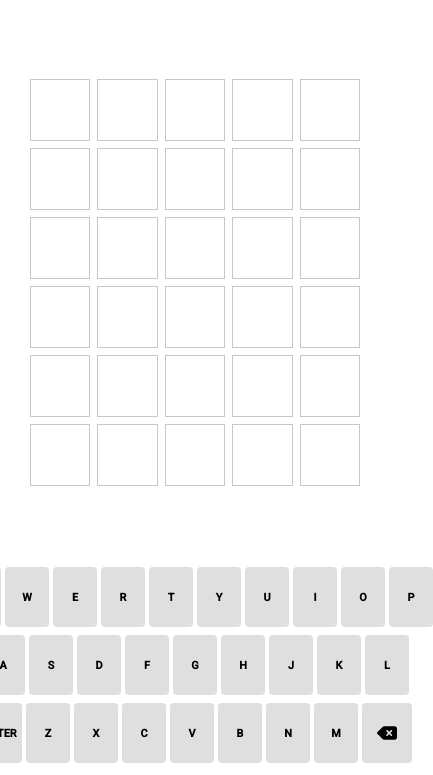
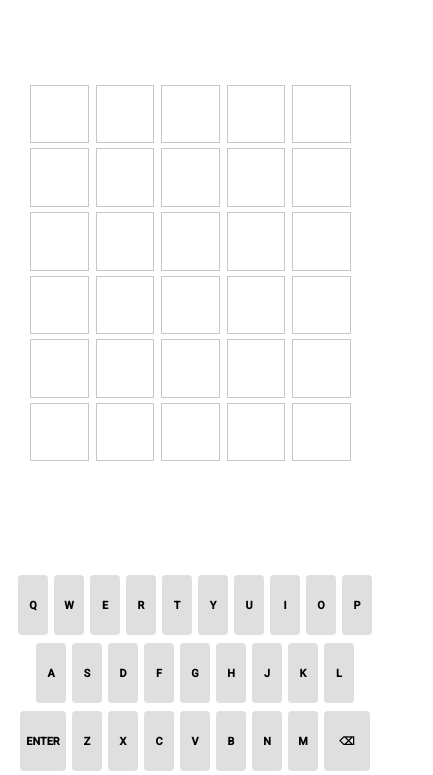
Before and after one commit to GabyVictoria0122/wordle-dinamico, a plain HTML site: page index.html in a window 390 px wide. Shown: the part 69-844 px from the top of the page, 433 px wide, since content can reach past the window. Drawn offline with nearby package versions, Linux system fonts and the light colour scheme.

Commit message:
mobile firts okay

```diff
--- a/index.html
+++ b/index.html
@@ -6,6 +6,11 @@
     <meta name="viewport" content="width=device-width, initial-scale=1.0" />
     <title>Wordle Clone - Busertech 2022</title>
     <link rel="stylesheet" href="./style.css" />
+    <!-- Animate -->
+    <link
+      rel="stylesheet"
+      href="https://cdnjs.cloudflare.com/ajax/libs/animate.css/4.1.1/animate.min.css"
+    />
   </head>
   <body>
     <div class="container" onload="salvo()">
@@ -83,7 +88,7 @@
           <button class="tecla">L</button>
         </div>
         <div class="linha-tecla">
-          <button class="tecla q">ENTER</button>
+          <button class="tecla tecla-del">ENTER</button>
           <button class="tecla">Z</button>
           <button class="tecla">X</button>
           <button class="tecla">C</button>
@@ -91,13 +96,7 @@
           <button class="tecla">B</button>
           <button class="tecla">N</button>
           <button class="tecla">M</button>
-          <button class="tecla tecla-del">
-            <img
-              class="button-backspace"
-              src="./image/icone-backspace.svg"
-              alt=""
-            />
-          </button>
+          <button class="tecla tecla-del">⌫</button>
         </div>
       </div>
     </div>
--- a/palavras.js
+++ b/palavras.js
@@ -80,4 +80,5 @@ const palavrasValidasAcentuadas = ['sagaz', 'amago', 'negro', 'êxito', 'mexer',
     'nesga', 'pluma', 'sofia', 'outra', 'pátio', 'dados', 'grife', 'lábil', 'diabo', 'raiar', 'pavio', 'sabiá',
     'trair', 'skate', 'pagar', 'roubo', 'pazes', 'dique', 'xampu', 'tacho', 'podre', 'disso', 'surra', 'tíbio',
     'filme', 'abono', 'caibo', 'cisco', 'farei', 'dobro', 'jeová', 'domar', 'digna', 'couve', 'quais', 'posta',
-    'régia', 'notar', 'bruxa', 'barra', 'regem', 'volto', 'toque', 'buril']
+    'régia', 'notar', 'bruxa', 'barra', 'regem', 'volto', 'toque', 'buril', 'preta', 'mesma', 'estas', 'nervo',
+    'mesmo']
--- a/style.css
+++ b/style.css
@@ -6,15 +6,19 @@
   box-sizing: border-box;
   font-family: "Roboto", sans-serif;
 }
+body {
+  width: 100%;
+  height: 100%;
+}
 
 .container {
   height: 100vh;
   display: flex;
-  width: 100vw;
+  width: 100%;
   flex-flow: column nowrap;
   align-items: center;
   justify-content: space-between;
-  padding-bottom: 12px;
+  /* padding-bottom: 12px; */
 }
 
 .navbar {
@@ -25,9 +29,11 @@
   justify-content: center;
   align-items: center;
   /* ll */
-  height: 67px;
+  /* height: 67px; */
+  height: 41px;
+
   border: 0.4px solid rgba(128, 128, 128, 0.25);
-  padding: 14px;
+  /* padding: 14px; */
 }
 
 h1 {
@@ -46,11 +52,13 @@ h1 {
   display: flex;
   flex-flow: column nowrap;
   max-width: 350px;
-  gap: 7px;
+  gap: 5px;
   padding: 10px;
   /* ll */
   width: 90%;
+  height: 90%;
   align-items: center;
+  justify-content: center;
 }
 
 .linha-tab {
@@ -62,8 +70,8 @@ h1 {
 
 /* .linha-tab > */
 .quad {
-  width: 62px;
-  height: 62px;
+  width: 58.61px;
+  height: 58.61px;
   display: flex;
   justify-content: center;
   align-items: center;
@@ -74,11 +82,12 @@ h1 {
 }
 
 .teclado {
-  max-width: 600px;
-  display: flex;
+  margin: 0 0 0 6px;
+  /* display: flex; */
   flex-flow: column nowrap;
   gap: 8px;
-  width: 97%;
+  width: 95%;
+  height: 200px;
 }
 
 .teclado .linha-tecla {
@@ -86,15 +95,19 @@ h1 {
   height: 60px;
   display: flex;
   justify-content: center;
-  gap: 4px;
+  margin: 0 auto 8px;
+
+  /* gap: 4px; */
 }
 
+/* maior que a tela */
 .tecla {
   display: flex;
   justify-content: center;
   align-items: center;
-  padding: 13px;
-  min-width: 44px;
+  /* padding: 13px; */
+  margin: 0 6px 0 0;
+  min-width: 30px;
   font-weight: bold;
   border: none;
   border-radius: 4px;
@@ -104,12 +117,12 @@ h1 {
 }
 
 .tecla-del {
-  min-width: 50px;
+  min-width: 46px;
 }
 
 .button-backspace {
   object-fit: cover;
-  width: 25px;
+  min-width: 46px;
   margin-left: 2px;
   margin-right: 2px;
 }
--- a/wordle.js
+++ b/wordle.js
@@ -6,7 +6,7 @@ palavrasValidasAcentuadas.forEach(function (element) {
 })
 const palavrasValidasU = palavrasValidas.toUpperCase
 palavraPorDia()
-var palavraDoDia
+var palavraDoDia = 'OSSOS'
 
 let linha = 1;
 let entrada = [];
@@ -43,7 +43,7 @@ function palavraPorDia() {
   let indice = listDate.indexOf(new Date().toLocaleDateString())
   console.log(indice)
   let dia = palavrasValidas[indice]
-  palavraDoDia = dia.toUpperCase()
+  // palavraDoDia = dia.toUpperCase()
 }
 
 const trataTecla = (tecla) => {
@@ -171,7 +171,7 @@ document.body.addEventListener("keydown", ouvinteDeTeclas);
 document.querySelectorAll(".tecla").forEach((el) => {
   el.addEventListener("click", function (el) {
     let letra = el.srcElement.textContent
-    if (letra == '') {
+    if (letra == '⌫') {
       letra = "BACKSPACE"
     }
     trataTecla(letra)
```
Also changed, not shown: 1 other file.
